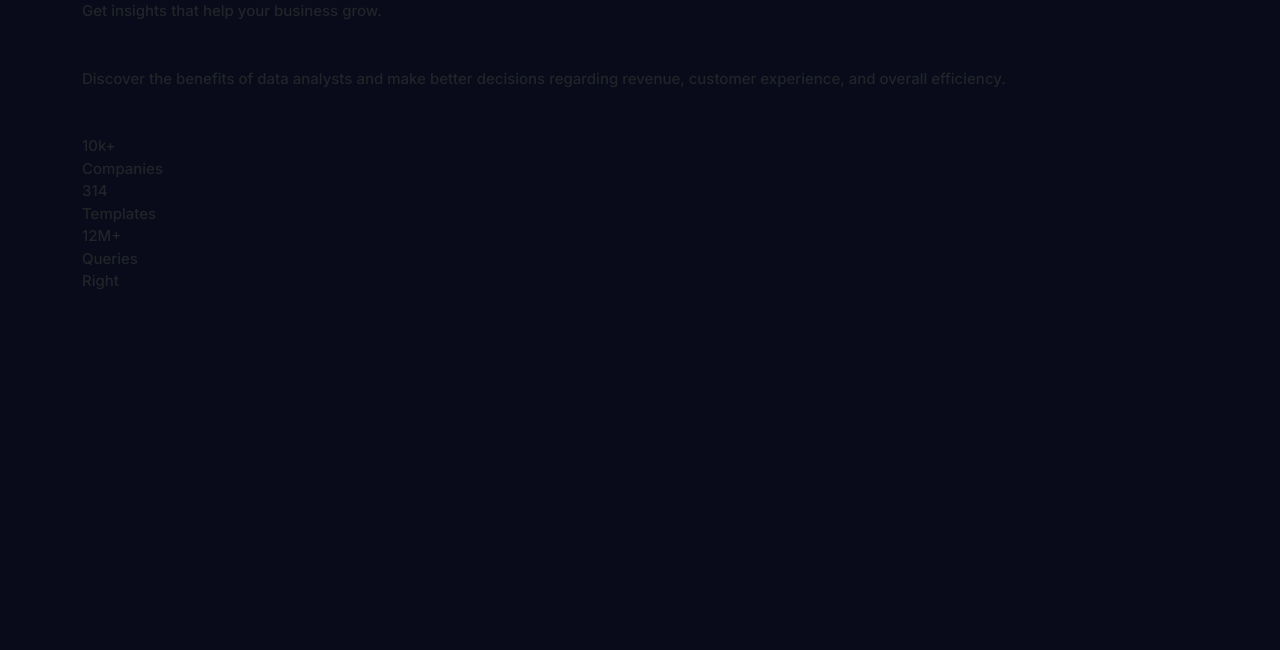
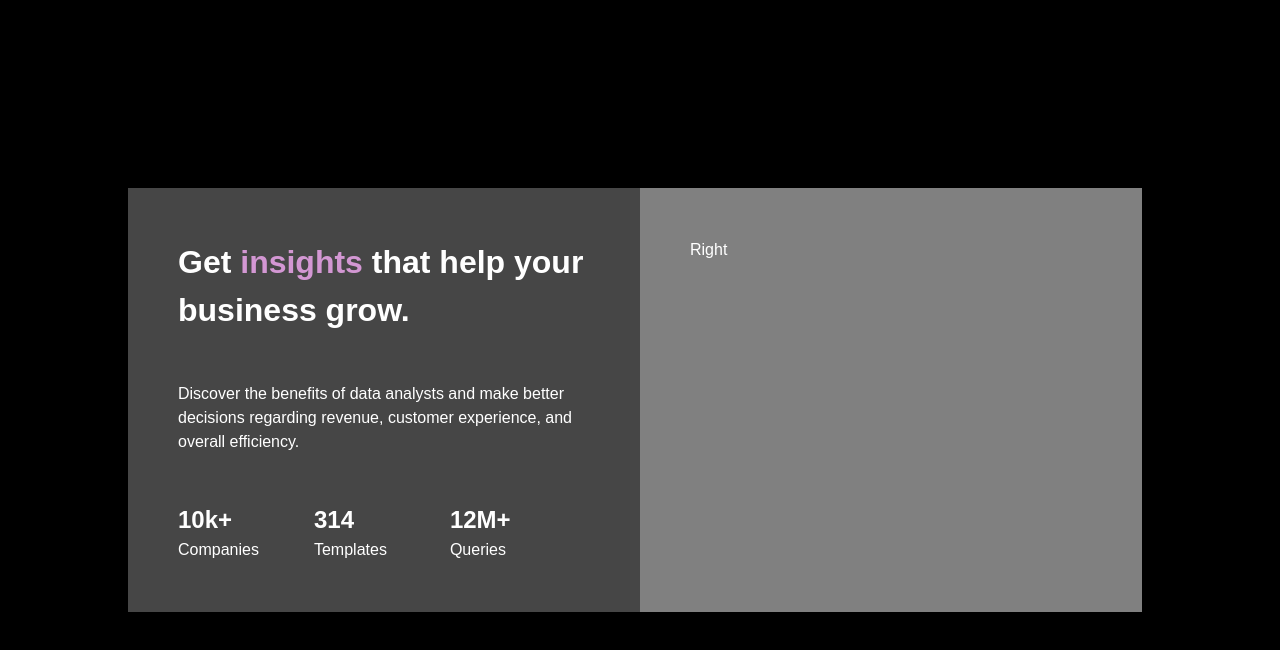
Before and after one commit to Bhawanakarn/Mentor-Challenge, a plain HTML site: page index.html in a window 1280 px wide. Drawn offline with nearby package versions, Linux system fonts and the light colour scheme.

Commit message:
new changes

```diff
--- a/style.css
+++ b/style.css
@@ -1,4 +1,4 @@
-body{
+/* body{
 	background-color: hsl(233, 47%, 7%);
 	font-size: 15px;
 	font-family: 'Inter', sans-serif;
@@ -20,7 +20,116 @@ p1{
 
 .c1{
 	color: hsla(0, 0%, 100%, 0.75);
-}
+} */
+
+
+
+
+
+
+
+
+
+
+
+body {
+        background-color: #000;
+        color: #FFF;
+        font-family: Arial, Helvetica, sans-serif;
+    }
+
+    .containter {
+        width: 100%;
+        height: 100%;
+        margin:auto;
+        padding: 0;
+        position: relative;
+    }
+
+    .center {
+        position: absolute;
+        left: 50%;
+        top: 50%;
+        -webkit-transform: translate(-50%, -50%);
+        transform: translate(-50%, -50%);
+    }
+
+    .vertical-center {
+        margin: 0;
+        position: absolute;
+        top: 50%;
+        -ms-transform: translateY(-50%);
+        transform: translateY(-50%);
+    }
+
+    .model-center {
+        width: 80%;
+        /* height: 70%; */
+        margin: auto;
+        min-height: 100px;
+        display: inline-flex;
+    }
+
+    .model-center #left {
+        width: 50%;
+        background-color: rgb(70, 70, 70);
+    }
+
+    .model-center #right {
+        width: 49%;
+        background-color: gray;
+    }
+
+    .model-center #inner {
+        /* width: 39%; */
+        margin: auto;
+        padding: 50px;
+    }
+
+    .purple-text {
+        color: rgb(211, 151, 211);
+    }
+
+    .title {
+        font-size: 32px;
+        font-weight: bolder;
+    }
+
+    .stats-title {
+        font-size: 24px;
+        font-weight: bold;
+    }
+
+    .subtitle {
+        font-size: 14px;
+        line-height: 24px;
+        }
+
+    .stats {
+        width: 100%;
+        display: inline-flex;
+    }
+
+    #first {
+        width: 33%;
+    }
+
+    #second {
+        width: 33%;
+        /* text-align: center; */
+    }
+
+    #third {
+        width: 33%;
+        /* text-align: right; */
+    }
+
+
+
+
+
+
+
 
 /* body{
     color: blue;
```
